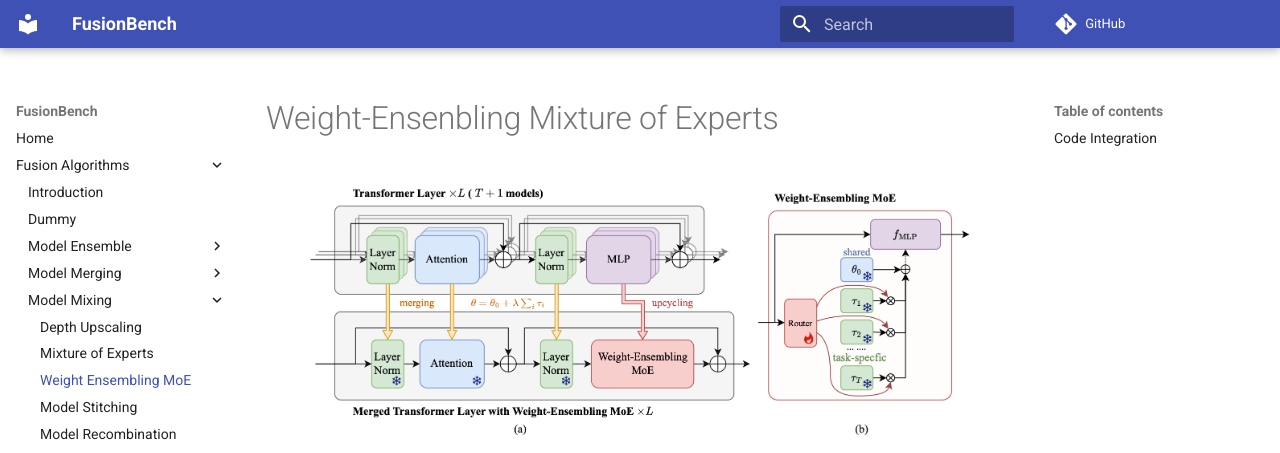
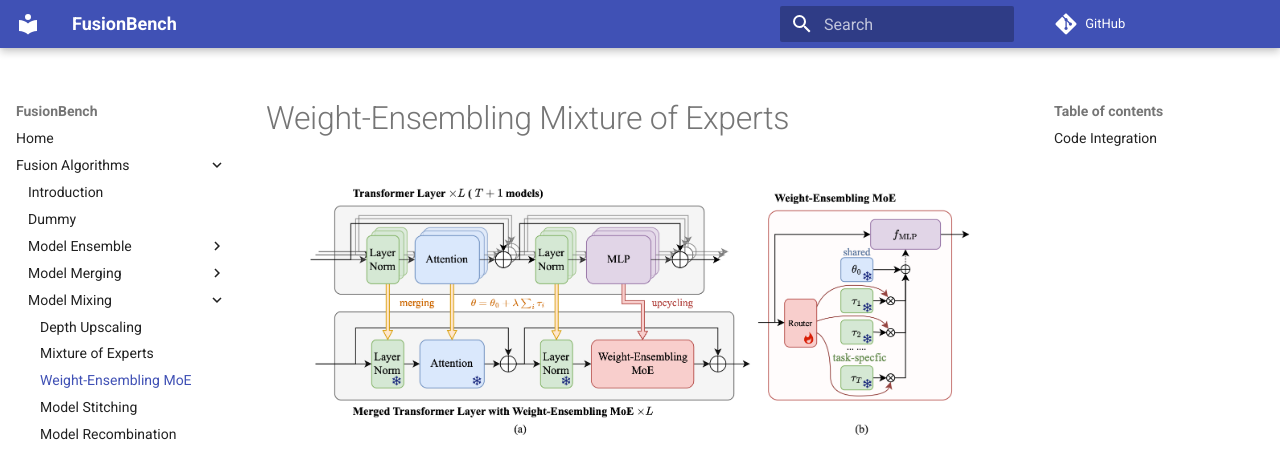
Before and after one commit to tanganke/fusion_bench, an MkDocs documentation site: the page built from docs/algorithms/weight_ensembling_moe.md, in a window 1280 px wide and 900 px high. Shown: the top 453 px of the window. Built offline with MkDocs 1.6.1 and Material for MkDocs 9.7.7, drawn with Linux system fonts in a browser that asks for light colours; comment, search, counter and statistics services are not loaded.

Commit message:
fix typo

```diff
--- a/docs/algorithms/weight_ensembling_moe.md
+++ b/docs/algorithms/weight_ensembling_moe.md
@@ -1,4 +1,4 @@
-# Weight-Ensenbling Mixture of Experts
+# Weight-Ensembling Mixture of Experts
 
 <figure markdown="span">
     ![alt text](images/wemoe.png){ width="90%" }
--- a/mkdocs.yml
+++ b/mkdocs.yml
@@ -17,7 +17,7 @@ nav:
       - Model Mixing:
         - Depth Upscaling: algorithms/depth_upscaling.md
         - Mixture of Experts: algorithms/mixture_of_experts.md
-        - Weight Ensembling MoE: algorithms/weight_ensembling_moe.md
+        - Weight-Ensembling MoE: algorithms/weight_ensembling_moe.md
         - Model Stitching: algorithms/model_stitching.md
         - Model Recombination: algorithms/model_recombination.md
   - Model Pool:
```
Also changed, not shown: 1 other file.
